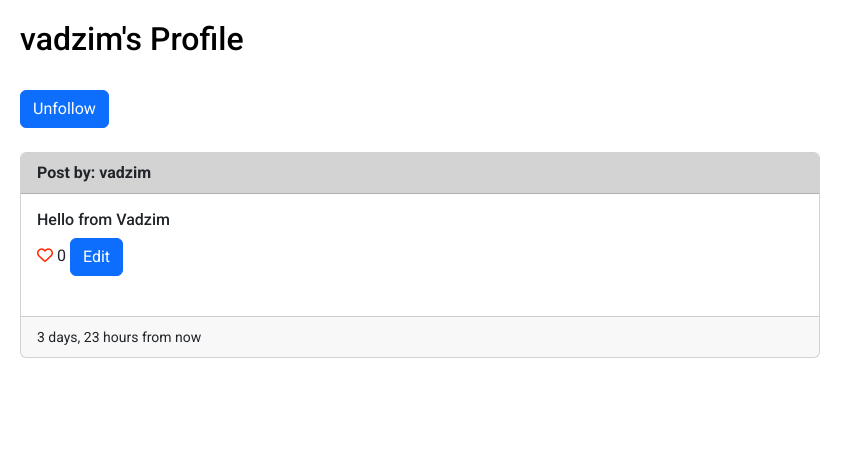
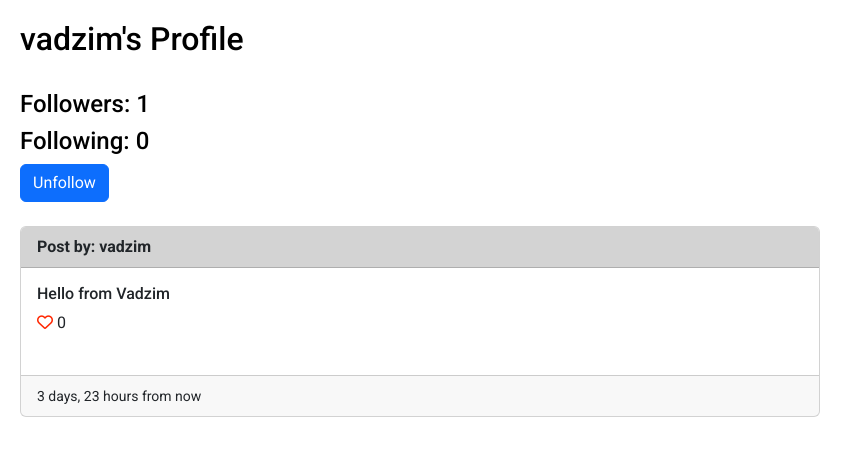
Before and after one commit to Vadzimdi/Social_Media, a Django app: page /profileforuserid/2 in a window 1280 px wide. Shown: the part 56-512 px from the top of the page, without its empty margins (0-863 px from the left). Run offline with Django 4.2, Linux system fonts and the light colour scheme; a user stored in the database is signed in; data comes from the database, SQL or seed files in the repository; both versions use the stored data as it was after the commit; some libraries are stand-ins or nearby versions.

Commit message:
added Pagination

```diff
--- a/web/models.py
+++ b/web/models.py
@@ -3,6 +3,9 @@ from django.db import models
 
 
 class User(AbstractUser):
+    number_of_followers = models.IntegerField(default=0)
+    number_of_following = models.IntegerField(default=0)
+
     def __str__(self):
         return f"{self.username}"
 
--- a/web/templates/web/userprofile.html
+++ b/web/templates/web/userprofile.html
@@ -5,6 +5,8 @@
 {% block body %}
     <h2>{{ current_user }}'s Profile</h2>
    <br>
+   <h4>Followers: {{ user_followers }}</h4>
+   <h4>Following: {{ user_following }}</h4>
     {% if follow == True %}
         <form action="{% url 'unfollow' current_user.id %}" method="post">
             {% csrf_token %}
@@ -30,7 +32,7 @@
             <div class="card-body">
                 <h6 class="card-title">{{ post.content }}</h6>
                 <a href="#"><i class="fa-regular fa-heart" style="color: #ff2600;"></i></a> {{ post.number_of_likes }}
-                {% if current_user == post.user %}
+                {% if current_user == post.user and not_show_edit == None %}
                 <!-- Button trigger modal -->
                     <button type="button" class="btn btn-primary" data-bs-toggle="modal" data-bs-target="#exampleModal">
                         Edit
@@ -65,5 +67,14 @@
         </div>
         <br>
     {% endfor %}
-
+    <nav aria-label="Page navigation example">
+        <ul class="pagination d-flex justify-content-center">
+            {% if allposts.has_previous %}
+                <li class="page-item"><a class="page-link" href="?page={{ allposts.previous_page_number }}">Previous</a></li>
+            {% endif %}
+            {% if allposts.has_next %}
+                <li class="page-item"><a class="page-link" href="?page={{ allposts.next_page_number }}">Next</a></li>
+            {% endif %}
+        </ul>
+      </nav>
 {% endblock %}
--- a/web/views.py
+++ b/web/views.py
@@ -3,6 +3,7 @@ from django.http import HttpResponse, HttpResponseRedirect
 from django.contrib.auth import authenticate, login, logout
 from django.urls import reverse
 from django.db import IntegrityError
+from django.core.paginator import Paginator
 
 from .models import *
 
@@ -11,30 +12,50 @@ def index(request):
     allposts = Post.objects.all().order_by('id').reverse()
     current_user = request.user
 
+    # Paginator
+    paginator = Paginator(allposts, 10)
+    page_namber = request.GET.get('page')
+    page_obj = paginator.get_page(page_namber)
+
     return render(request, "web/index.html", {
-                "allposts": allposts,
+                "allposts": page_obj,
                 "current_user": current_user
             })
 
 
 def userprofile(request):
-    current_user = request.user
+    current_user = User.objects.get(id=request.user.id)
     allposts = Post.objects.filter(user=current_user).order_by('id').reverse()
+    user_followers = current_user.number_of_followers
+    user_following = current_user.number_of_following
+
+    # Paginator
+    paginator = Paginator(allposts, 10)
+    page_namber = request.GET.get('page')
+    page_obj = paginator.get_page(page_namber)
+
 
 
 
     return render(request, "web/userprofile.html", {
-                "allposts": allposts,
-                "current_user": current_user
+                "allposts": page_obj,
+                "current_user": current_user,
+                "user_followers": user_followers,
+                "user_following": user_following
             })
 
 def profileforuserid(request, post_user_id):
     current_user_id = request.user.id
+    not_show_edit = True
     current_user1 = User.objects.get(id=request.user.id)
     if current_user_id == post_user_id:
         return HttpResponseRedirect(reverse('userprofile'))
     else:
         post_user = User.objects.get(id=post_user_id)
+
+        user_followers = post_user.number_of_followers
+        user_following = post_user.number_of_following
+
         allposts = Post.objects.filter(user=post_user).order_by('id').reverse()
         allfollow = Follow.objects.all()
         current_following_postuser = False
@@ -42,10 +63,18 @@ def profileforuserid(request, post_user_id):
             if item.follower == current_user1 and item.followed == post_user:
                 current_following_postuser = True
 
+        # Paginator
+        paginator = Paginator(allposts, 10)
+        page_namber = request.GET.get('page')
+        page_obj = paginator.get_page(page_namber)
+
         return render(request, "web/userprofile.html", {
-                "allposts": allposts,
+                "allposts": page_obj,
                 "current_user": post_user,
-                "follow": current_following_postuser
+                "follow": current_following_postuser,
+                "not_show_edit": not_show_edit,
+                "user_followers": user_followers,
+                "user_following": user_following
             })
 
 
@@ -57,10 +86,25 @@ def follow(request, post_user_id):
         allposts = Post.objects.filter(user=post_user).order_by('id').reverse()
         new_follower = Follow(follower=current_user, followed=post_user)
         new_follower.save()
+        current_user.number_of_following +=1
+        current_user.save()
+        post_user.number_of_followers +=1
+        post_user.save()
+
+        # Paginator
+        paginator = Paginator(allposts, 10)
+        page_namber = request.GET.get('page')
+        page_obj = paginator.get_page(page_namber)
+
+        user_followers = post_user.number_of_followers
+        user_following = post_user.number_of_following
+
         return render(request, "web/userprofile.html", {
-                "allposts": allposts,
+                "allposts": page_obj,
                 "current_user": post_user,
-                "follow": True
+                "follow": True,
+                "user_followers": user_followers,
+                "user_following": user_following
             })
 
 
@@ -71,10 +115,25 @@ def unfollow(request, post_user_id):
         allposts = Post.objects.filter(user=post_user).order_by('id').reverse()
         get_what_to_unfollow = Follow.objects.get(follower=current_user, followed=post_user)
         get_what_to_unfollow.delete()
+        current_user.number_of_following -=1
+        current_user.save()
+        post_user.number_of_followers -=1
+        post_user.save()
+
+        # Paginator
+        paginator = Paginator(allposts, 10)
+        page_namber = request.GET.get('page')
+        page_obj = paginator.get_page(page_namber)
+
+        user_followers = post_user.number_of_followers
+        user_following = post_user.number_of_following
+
         return render(request, "web/userprofile.html", {
-                "allposts": allposts,
+                "allposts": page_obj,
                 "current_user": post_user,
-                "follow": False
+                "follow": False,
+                "user_followers": user_followers,
+                "user_following": user_following
             })
 
 def myfollowing(request):
@@ -85,17 +144,17 @@ def myfollowing(request):
     followingpost = []
 
     for post in allposts:
-        print(1)
-        print(post)
-        print(1)
         for person in followingpeople:
-            print(person)
             if person.followed == post.user:
                 followingpost.append(post)
 
+    # Paginator
+    paginator = Paginator(followingpost, 10)
+    page_namber = request.GET.get('page')
+    page_obj = paginator.get_page(page_namber)
 
     return render(request, "web/myfollowing.html", {
-            "allposts": followingpost,
+            "allposts": page_obj,
             "current_user": current_user
         })
 
```
Also changed, not shown: web/templates/web/index.html (+10 -0 lines), web/templates/web/myfollowing.html (+10 -1 lines), db.sqlite3, web/migrations/0004_user_number_of_followers_user_number_of_following.py (added).
